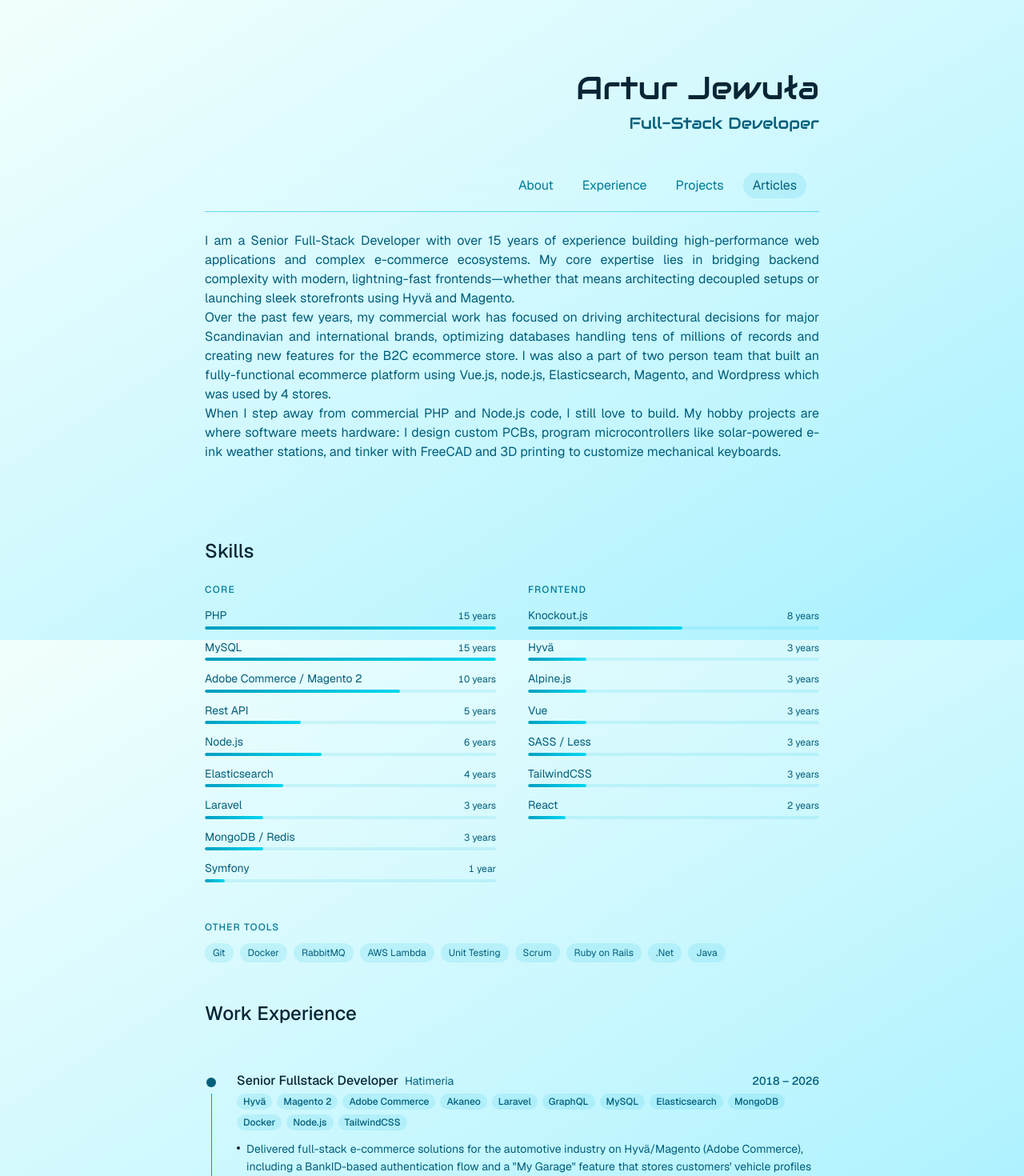
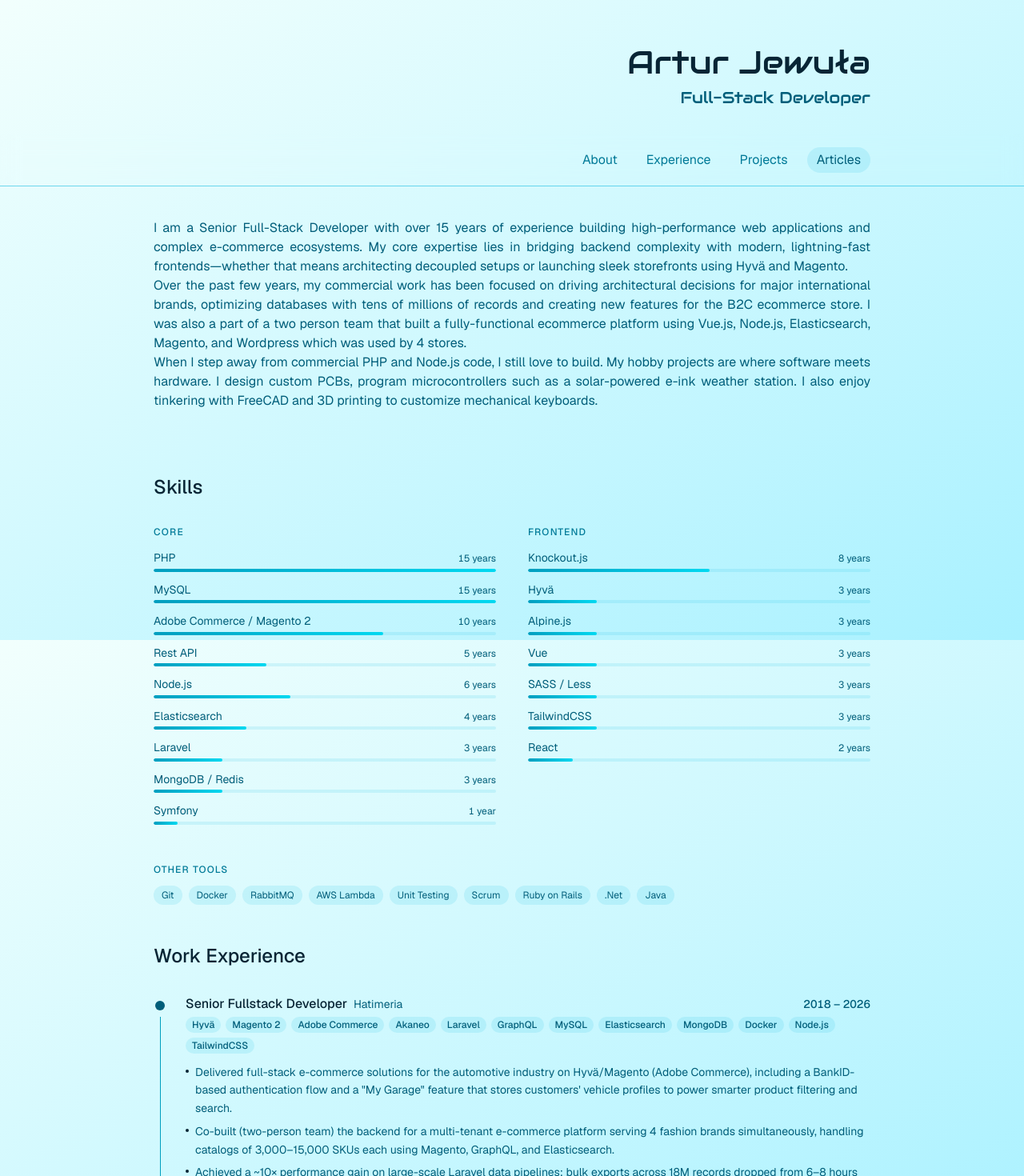
Before and after one commit to Zefiryn/homepage, a Next.js app: page / in a window 1280 px wide. Shown: the top 1470 px of the page at 80% size. Built offline with nearby package versions, Linux system fonts and the light colour scheme.

Commit message:
Update text

```diff
--- a/app/layout.tsx
+++ b/app/layout.tsx
@@ -42,13 +42,15 @@ export default async function RootLayout({
       <body className="min-h-full flex flex-col bg-linear-to-br from-gradient-start to-gradient-end bg-fixed text-dark">
         <NextIntlClientProvider messages={messages}>
           <div className="flex flex-col flex-1 items-center justify-center font-sans">
-            <main className="flex flex-1 w-full max-w-4xl flex-col items-center justify-start pb-16 px-8 lg:pb-32 lg:px-16 sm:items-start">
-              <header className="pt-20 pb-8 text-right w-full text-[2.5rem] font-audiowide">
+            <main className="flex flex-1 w-full flex-col items-center justify-start pb-16 lg:pb-32 sm:items-start">
+              <header className="max-w-4xl m-auto pt-12 pb-8 text-right w-full text-[2.5rem] font-audiowide">
                 {t('page_title')}
                 <span className="text-basic text-xl block">{t('page_title_description')}</span>
               </header>
               <Navigation />
-              {children}
+              <div className="max-w-4xl m-auto">
+                {children}
+              </div>
             </main>
             <Footer />
           </div>
--- a/app/page.tsx
+++ b/app/page.tsx
@@ -11,18 +11,18 @@ export default async function Home() {
     const a = await getTranslations('Articles');
 
     return (
-        <article className="flex flex-col gap-24">
-            <section id="about" className="flex flex-col items-center justify-center">
+        <article className="flex flex-col gap-16">
+            <section id="about" className="flex flex-col items-center justify-center pt-4">
                 <About />
             </section>
-            <section id="work-experience" className="flex flex-col items-center justify-center gap-12">
+            <section id="work-experience" className="flex flex-col items-center justify-center gap-12 pt-4">
                 <Skills />
                 <WorkExperience />
             </section>
-            <section id="projects" className="flex flex-col items-center justify-center">
+            <section id="projects" className="flex flex-col items-center justify-center pt-4">
                 <Projects />
             </section>
-            <section id="articles" className="flex flex-col items-center justify-center">
+            <section id="articles" className="flex flex-col items-center justify-center pt-4">
                 <Blog />
             </section>
         </article>
--- a/messages/en.json
+++ b/messages/en.json
@@ -6,7 +6,7 @@
     "description": "Coding with Philosophy"
   },
   "About": {
-    "bio": "I am a Senior Full-Stack Developer with over 15 years of experience building high-performance web applications and complex e-commerce ecosystems. My core expertise lies in bridging backend complexity with modern, lightning-fast frontends—whether that means architecting decoupled setups or launching sleek storefronts using Hyvä and Magento.\nOver the past few years, my commercial work has focused on driving architectural decisions for major Scandinavian and international brands, optimizing databases handling tens of millions of records and creating new features for the B2C ecommerce store. I was also a part of two person team that built an fully-functional ecommerce platform using Vue.js, node.js, Elasticsearch, Magento, and Wordpress which was used by 4 stores.\nWhen I step away from commercial PHP and Node.js code, I still love to build. My hobby projects are where software meets hardware: I design custom PCBs, program microcontrollers like solar-powered e-ink weather stations, and tinker with FreeCAD and 3D printing to customize mechanical keyboards."
+    "bio": "I am a Senior Full-Stack Developer with over 15 years of experience building high-performance web applications and complex e-commerce ecosystems. My core expertise lies in bridging backend complexity with modern, lightning-fast frontends—whether that means architecting decoupled setups or launching sleek storefronts using Hyvä and Magento.\nOver the past few years, my commercial work has been focused on driving architectural decisions for major international brands, optimizing databases with tens of millions of records and creating new features for the B2C ecommerce store. I was also a part of a two person team that built a fully-functional ecommerce platform using Vue.js, Node.js, Elasticsearch, Magento, and Wordpress which was used by 4 stores.\nWhen I step away from commercial PHP and Node.js code, I still love to build. My hobby projects are where software meets hardware. I design custom PCBs, program microcontrollers such as a solar-powered e-ink weather station. I also enjoy tinkering with FreeCAD and 3D printing to customize mechanical keyboards."
   },
   "Navigation": {
     "link-experience": "Experience",
--- a/src/components/Navigation.tsx
+++ b/src/components/Navigation.tsx
@@ -107,7 +107,8 @@ export default function Navigation() {
     };
 
     return (
-        <nav className="sticky top-0 z-50 backdrop-blur-md border-b border-footer flex flex-row justify-end gap-1 md:gap-3 w-full mb-6 cursor-pointer text-sm md:text-base py-4 px-4">
+        <nav className="sticky top-0 z-50 backdrop-blur-md border-b border-footer w-full mb-6">
+            <div className="max-w-4xl m-auto flex flex-row justify-end gap-1 md:gap-3 w-full  cursor-pointer text-sm md:text-base py-4">
                 <Link href="#about" className={getLinkClassName("#about")}>
                     {t('link-home')}
                 </Link>
@@ -120,6 +121,7 @@ export default function Navigation() {
                 <Link href="#articles" className={getLinkClassName("#articles")}>
                     {t('link-articles')}
                 </Link>
+            </div>
         </nav>
     );
 }
--- a/src/components/Projects.tsx
+++ b/src/components/Projects.tsx
@@ -57,7 +57,7 @@ const projects: Project[] = [
         title: "Crypto ATM",
         category: "R&D / Proof of Concept",
         type: "software",
-        description: "An R&D project exploring physical ATM access to cryptocurrency wallets via the Waves blockchain platform. Extended an existing Java-based ATM server to support a new crypto currency, backed by a custom Node.js service handling deposit and withdrawal flows. Users can deposit physical cash, receive a printed QR code representing their digital wallet, and later withdraw funds by scanning the same QR code. Delivered as a working proof-of-concept alongside a security assessment and Waves API evaluation.",
+        description: "An R&D project exploring physical ATM access to cryptocurrency wallets via a blockchain platform. I extended an existing Java-based ATM server to support a new crypto currency, backed by a custom Node.js service handling deposit and withdrawal flows. Users can deposit physical cash, receive a printed QR code representing their digital wallet, and later withdraw funds by scanning the same QR code. Delivered as a working proof-of-concept alongside a security assessment and API evaluation.",
         highlights: [
             { text: "Java ATM server extension to support new cryptocurrency transactions" },
             { text: "Node.js microservice bridging the ATM and the Waves blockchain platform" },
@@ -136,7 +136,7 @@ const sideProjects: Project[] = [
         title: "Weather Station",
         category: "Embedded / Hardware",
         type: "hardware",
-        description: "A standalone weather monitoring station built on Raspberry Pi Pico. Measures temperature, humidity, and atmospheric pressure in real time, displaying readings on an e-ink screen. Designed as a fully self-contained device — the project includes custom PCB schematics and a 3D-printed enclosure model. It utilises solar panel as a source of energy for the internal rechargable battery",
+        description: "A standalone weather monitoring station built on Raspberry Pi Pico. It is capable of measuring temperature, humidity, and atmospheric pressure in real time and displaying the readings on an e-ink screen. Designed as a fully self-contained device, the project includes custom PCB schematics and a 3D-printed enclosure model. It utilises solar panel as a source of energy for the internal rechargeable battery",
         highlights: [
             {text: "Runs on Raspberry Pi Pico (Code in C)"},
             {text: "E-ink display for low power consumption"},
@@ -316,6 +316,7 @@ function ProjectRow({project, index, onImageClick}: {
 
 export default function Projects() {
     const {ref: headingRef, inView: headingInView} = useInView(0.3);
+    const {ref: sideHeadingRef, inView: sideHeadingInView} = useInView(0.3);
     const t = useTranslations('Projects');
     const [gallery, setGallery] = useState<{ images: string[]; alt: string | null } | null>(null);
 
@@ -328,7 +329,7 @@ export default function Projects() {
         <section className="w-full">
             <div
                 ref={headingRef}
-                className="mb-12 transition-all duration-700 ease-out"
+                className="mb-8 transition-all duration-700 ease-out"
                 style={{
                     opacity: headingInView ? 1 : 0,
                     transform: headingInView ? "translateY(0)" : "translateY(16px)",
@@ -349,11 +350,11 @@ export default function Projects() {
             </div>
 
             <div
-                ref={headingRef}
-                className="mb-12 transition-all duration-700 ease-out"
+                ref={sideHeadingRef}
+                className="mb-8 transition-all duration-700 ease-out"
                 style={{
-                    opacity: headingInView ? 1 : 0,
-                    transform: headingInView ? "translateY(0)" : "translateY(16px)",
+                    opacity: sideHeadingInView ? 1 : 0,
+                    transform: sideHeadingInView ? "translateY(0)" : "translateY(16px)",
                 }}
             >
                 <h2 className="text-2xl font-medium text-dark">{t('side-projects')}</h2>
--- a/src/components/Skills.tsx
+++ b/src/components/Skills.tsx
@@ -125,7 +125,7 @@ export default function Skills() {
         <section className="w-full">
             <div
                 ref={headingRef}
-                className="mb-6 transition-all duration-700 ease-out"
+                className="mb-8 transition-all duration-700 ease-out"
                 style={{
                     opacity: headingInView ? 1 : 0,
                     transform: headingInView ? "translateY(0)" : "translateY(16px)",
--- a/src/components/WorkExperience.tsx
+++ b/src/components/WorkExperience.tsx
@@ -121,7 +121,7 @@ export default function WorkExperience() {
         <div className="max-w-full">
             <div
                 ref={headingRef}
-                className="mb-14 transition-all duration-700 ease-out"
+                className="mb-8 transition-all duration-700 ease-out"
                 style={{
                     opacity: headingInView ? 1 : 0,
                     transform: headingInView ? "translateY(0)" : "translateY(16px)",
```
Also changed, not shown: src/components/Blog.tsx (+4 -4 lines). Lines whose indentation alone changed are shown as unchanged.
